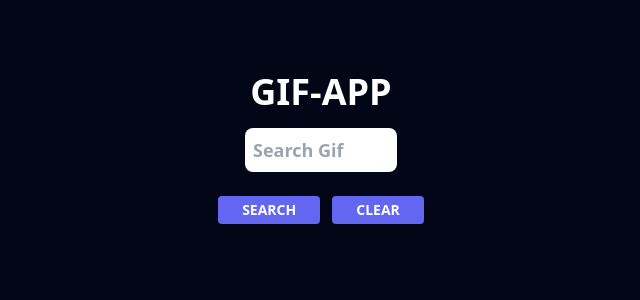
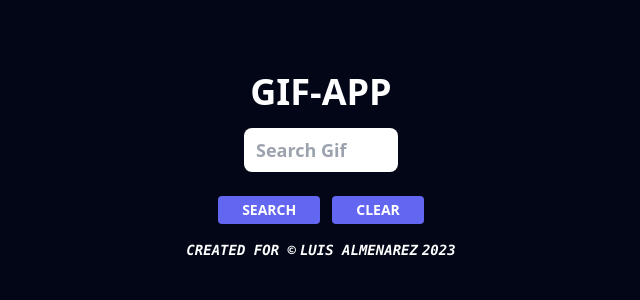
Before and after one commit to Luis-Almenarez/React-Exercises, a React (Vite) app in the folder 02-GifApp/: page / in a window 1280 px wide. Shown: the top 300 px of the page, without its empty margins (319-959 px from the left). Built offline with nearby package versions, Linux system fonts and the light colour scheme.

Commit message:
Add footer GifApp

```diff
--- a/02-GifApp/src/Components/AddCategory.jsx
+++ b/02-GifApp/src/Components/AddCategory.jsx
@@ -23,7 +23,7 @@ export const AddCategory = ({ onNewCategory, clearCategory }) => {
         className="grid place-items-center border-none outline-none"
         onSubmit={onSubmit}>
         <input
-          className="w-3/6 bg-white text-black rounded-lg border-none text-lg font-bold  p-2 m-2"
+          className="w-3/6 bg-white text-black rounded-lg border-none text-lg font-bold pl-3 p-2 m-2"
           type="text"
           placeholder="Search Gif"
           value={inputValue}
--- /dev/null
+++ b/02-GifApp/src/Components/Footer.jsx
@@ -0,0 +1,15 @@
+export const Footer = () => {
+  return (
+    <footer className="w-full flex gap-1 justify-center font-mono italic">
+      <p className="text-sm font-bold">Created for ©</p>
+      <a
+        className="text-sm font-bold transition-all hover:text-indigo-600"
+        href="https://github.com/luisalmenarez"
+        target="_blank"
+        rel="noreferrer">
+        Luis Almenarez
+      </a>
+      <p className="text-sm font-bold italic">2023</p>
+    </footer>
+  );
+};
--- a/02-GifApp/src/GifApp.jsx
+++ b/02-GifApp/src/GifApp.jsx
@@ -1,5 +1,6 @@
 import { useState } from "react";
 import { AddCategory, GifGrid } from "./Components";
+import { Footer } from "./Components/Footer";
 
 export const GifApp = () => {
   const [categories, setCategories] = useState([]);
@@ -26,6 +27,7 @@ export const GifApp = () => {
       {categories.map((category) => (
         <GifGrid key={category} category={category} />
       ))}
+      <Footer />
     </>
   );
 };
```
